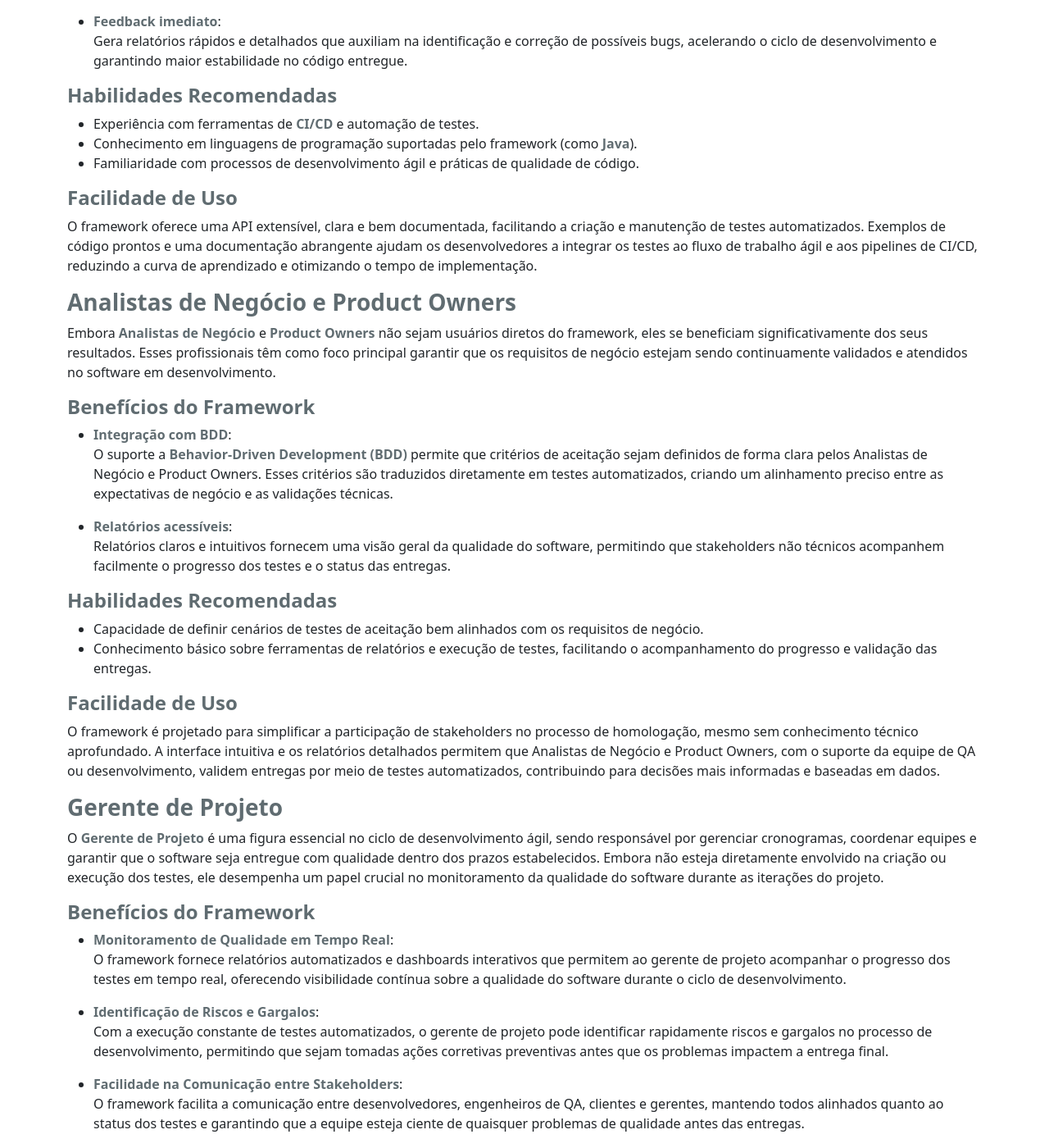
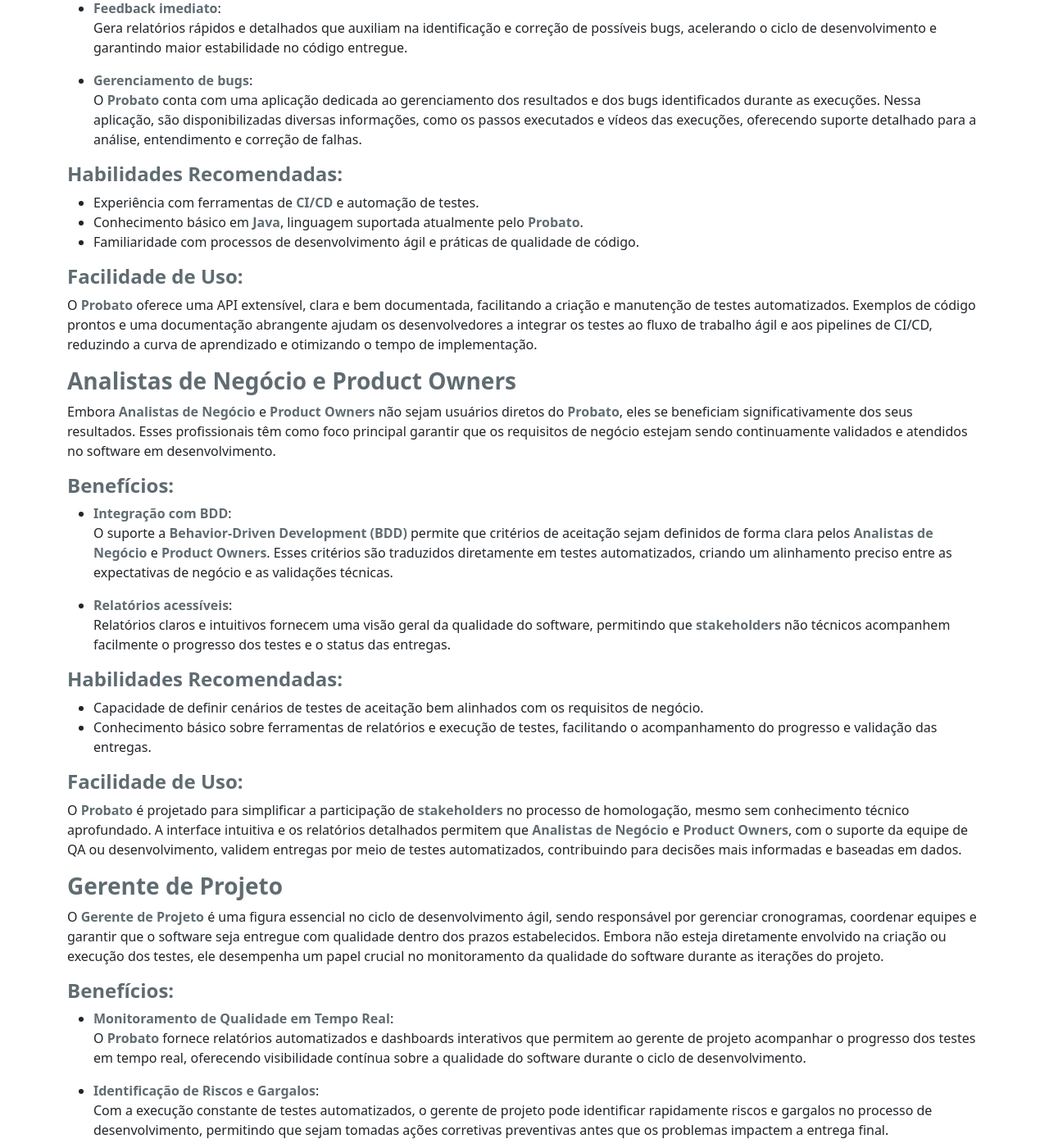
Before and after one commit to probato-team/probato, a Jekyll site: the page built from docs/target-audience.md, in a window 1280 px wide and 1400 px high, scrolled down 1650 px. Shown: the whole window at 82% size. Built offline with Jekyll 4.4.1, drawn with Linux system fonts in a browser that asks for light colours; some of the changed text lies outside the part shown.

Commit message:
docs: Fix text

```diff
--- a/docs/target-audience.md
+++ b/docs/target-audience.md
@@ -3,133 +3,135 @@
 description: Público alvo
 ---
 
-O **Probato** foi concebido para atender a uma ampla gama de profissionais envolvidos no desenvolvimento e garantia da qualidade de software. Com uma abordagem versátil e intuitiva, ele se adapta tanto às necessidades de engenheiros de testes experientes quanto às demandas de desenvolvedores que buscam integrar a automação de forma eficiente ao ciclo de desenvolvimento.
+O **Probato** foi concebido para atender a uma ampla gama de profissionais envolvidos no desenvolvimento e na garantia da qualidade de software. Com uma abordagem versátil e intuitiva, ele se adapta tanto às necessidades de engenheiros de testes experientes quanto às demandas de desenvolvedores que buscam integrar a automação de forma eficiente ao ciclo de desenvolvimento. Além disso, atende também a outros colaboradores e partes interessadas que desejam acompanhar a qualidade do projeto alvo dos testes. A seguir, apresentamos os principais perfis de usuários que podem se beneficiar deste framework:
 
-A seguir, apresentamos os principais perfis de usuários que podem se beneficiar deste framework:
 ### **Engenheiro de Teste (QA)**
 
-O **Engenheiro de Teste** ou **Quality Assurance (QA)** compõem um dos principais públicos-alvo deste framework. Esses especialistas são responsáveis por garantir a qualidade do software, validando suas funcionalidades e assegurando que novos desenvolvimentos não introduzam defeitos.
+O **Engenheiro de Teste** ou **Quality Assurance (QA)** compõem um dos principais públicos-alvo do **Probato**. Esses especialistas são responsáveis por garantir a qualidade do software, validando suas funcionalidades e assegurando que novos desenvolvimentos não introduzam defeitos.
 
-#### **Benefícios do Framework**
+#### **Benefícios:**
 
 - **Acessibilidade para QAs menos experientes em programação**:
-    O framework oferece um conjunto de ferramentas que permite criar testes automatizados com o mínimo de codificação, facilitando sua utilização por QAs com habilidades técnicas limitadas.
+    O **Probato** oferece um conjunto de ferramentas que permite criar testes automatizados com o mínimo de codificação e máxima reutilização, facilitando sua utilização por QAs com menos experiência.
 
 - **Cobertura ampla de testes**:
     Suporte a testes funcionais e de regressão, permitindo uma validação abrangente dos fluxos da aplicação com eficiência e confiabilidade.
 
 - **Análise e feedback imediatos**:
-    Ferramentas integradas para gerenciamento e análise dos dados coletados fornecem feedback claro e detalhado sobre os resultados dos testes, acelerando a identificação de problemas.
+    Possui aplicação dedicada para gerenciamento e análise dos dados coletados fornecem feedback claro e detalhado sobre os resultados dos testes, acelerando a identificação de problemas.
 
 - **Apoio a boas práticas e padrões**:
     Estrutura orientada a componentes com suporte a metodologias como **Test-Driven Development (TDD)** e **Behavior-Driven Development (BDD)**, permitindo que testes sejam planejados e escritos antes mesmo da implementação de novas funcionalidades.
 
 - **Extensibilidade e personalização**:
-    API flexível que possibilita a personalização do framework, atendendo às necessidades de testes avançados e específicos.
+    API flexível que possibilita a personalização do **Probato**, atendendo às necessidades de testes avançados e específicos.
 
-#### **Habilidades Recomendadas**
+#### **Habilidades Recomendadas:**
 
-Para obter o máximo do framework, recomenda-se que os profissionais possuam:
+Para obter o máximo do **Probato**, recomenda-se que os profissionais possuam:
 
-- Conhecimento básico em **Java**, linguagem suportada pelo framework.
+- Conhecimento básico em **Java**, linguagem suportada atualmente pelo **Probato**.
 - Experiência com ferramentas de automação de testes e processos de QA.
 - Familiaridade com a criação de cenários de teste baseados em critérios de aceitação.
 - Compreensão dos conceitos de **Data-Driven Testing** e **Page Object Model (POM)**.
 
-#### **Facilidade de Uso**
+#### **Facilidade de Uso:**
 
-O framework foi projetado com uma interface intuitiva e suporte a linguagens de alto nível, permitindo que engenheiros de testes criem e executem scripts de automação com facilidade, mesmo sem amplo conhecimento de programação. Além disso, a integração com ferramentas populares de automação garante uma curva de aprendizado reduzida e rápida adaptação ao framework.
+O **Probato** foi projetado com uma interface intuitiva e suporte a linguagem de alto nível, permitindo que engenheiros de testes criem e executem scripts de automação com facilidade, mesmo sem amplo conhecimento de programação. Além disso, a integração com ferramentas populares de automação garante uma curva de aprendizado reduzida e rápida adaptação.
 
 ### **Desenvolvedor de Software**
 
 Os **Desenvolvedores de Software** também representam um público-alvo essencial, especialmente em ambientes ágeis. Eles desempenham um papel fundamental na garantia da qualidade do código que produzem, assegurando que as novas funcionalidades atendam aos requisitos e não impactem negativamente o sistema existente.
 
-#### **Benefícios do Framework**
+#### **Benefícios:**
 
 - **Integração com CI/CD**:
-    Projetado para integração simplificada em pipelines de **Continuous Integration/Continuous Delivery (CI/CD)**, o framework permite a execução automatizada de testes a cada nova versão do código, garantindo validações contínuas e ágeis.
+    Projetado para integração simplificada em pipelines de **Continuous Integration/Continuous Delivery (CI/CD)**, o **Probato** permite a execução automatizada de testes a cada nova versão do código, garantindo validações contínuas e ágeis.
 
 - **Feedback imediato**:
     Gera relatórios rápidos e detalhados que auxiliam na identificação e correção de possíveis bugs, acelerando o ciclo de desenvolvimento e garantindo maior estabilidade no código entregue.
 
-#### **Habilidades Recomendadas**
+- **Gerenciamento de bugs**:
+    O **Probato** conta com uma aplicação dedicada ao gerenciamento dos resultados e dos bugs identificados durante as execuções. Nessa aplicação, são disponibilizadas diversas informações, como os passos executados e vídeos das execuções, oferecendo suporte detalhado para a análise, entendimento e correção de falhas.
+
+#### **Habilidades Recomendadas:**
 
 - Experiência com ferramentas de **CI/CD** e automação de testes.
-- Conhecimento em linguagens de programação suportadas pelo framework (como **Java**).
+- Conhecimento básico em **Java**, linguagem suportada atualmente pelo **Probato**.
 - Familiaridade com processos de desenvolvimento ágil e práticas de qualidade de código.
 
-#### **Facilidade de Uso**
+#### **Facilidade de Uso:**
 
-O framework oferece uma API extensível, clara e bem documentada, facilitando a criação e manutenção de testes automatizados. Exemplos de código prontos e uma documentação abrangente ajudam os desenvolvedores a integrar os testes ao fluxo de trabalho ágil e aos pipelines de CI/CD, reduzindo a curva de aprendizado e otimizando o tempo de implementação.
+O **Probato** oferece uma API extensível, clara e bem documentada, facilitando a criação e manutenção de testes automatizados. Exemplos de código prontos e uma documentação abrangente ajudam os desenvolvedores a integrar os testes ao fluxo de trabalho ágil e aos pipelines de CI/CD, reduzindo a curva de aprendizado e otimizando o tempo de implementação.
 
 ### **Analistas de Negócio e Product Owners**
 
-Embora **Analistas de Negócio** e **Product Owners** não sejam usuários diretos do framework, eles se beneficiam significativamente dos seus resultados. Esses profissionais têm como foco principal garantir que os requisitos de negócio estejam sendo continuamente validados e atendidos no software em desenvolvimento.
+Embora **Analistas de Negócio** e **Product Owners** não sejam usuários diretos do **Probato**, eles se beneficiam significativamente dos seus resultados. Esses profissionais têm como foco principal garantir que os requisitos de negócio estejam sendo continuamente validados e atendidos no software em desenvolvimento.
 
-#### **Benefícios do Framework**
+#### **Benefícios:**
 
 - **Integração com BDD**:
-    O suporte a **Behavior-Driven Development (BDD)** permite que critérios de aceitação sejam definidos de forma clara pelos Analistas de Negócio e Product Owners. Esses critérios são traduzidos diretamente em testes automatizados, criando um alinhamento preciso entre as expectativas de negócio e as validações técnicas.
+    O suporte a **Behavior-Driven Development (BDD)** permite que critérios de aceitação sejam definidos de forma clara pelos **Analistas de Negócio** e **Product Owners**. Esses critérios são traduzidos diretamente em testes automatizados, criando um alinhamento preciso entre as expectativas de negócio e as validações técnicas.
 
 - **Relatórios acessíveis**:
-    Relatórios claros e intuitivos fornecem uma visão geral da qualidade do software, permitindo que stakeholders não técnicos acompanhem facilmente o progresso dos testes e o status das entregas.
+    Relatórios claros e intuitivos fornecem uma visão geral da qualidade do software, permitindo que **stakeholders** não técnicos acompanhem facilmente o progresso dos testes e o status das entregas.
 
-#### **Habilidades Recomendadas**
+#### **Habilidades Recomendadas:**
 
 - Capacidade de definir cenários de testes de aceitação bem alinhados com os requisitos de negócio.
 - Conhecimento básico sobre ferramentas de relatórios e execução de testes, facilitando o acompanhamento do progresso e validação das entregas.
 
-#### **Facilidade de Uso**
+#### **Facilidade de Uso:**
 
-O framework é projetado para simplificar a participação de stakeholders no processo de homologação, mesmo sem conhecimento técnico aprofundado. A interface intuitiva e os relatórios detalhados permitem que Analistas de Negócio e Product Owners, com o suporte da equipe de QA ou desenvolvimento, validem entregas por meio de testes automatizados, contribuindo para decisões mais informadas e baseadas em dados.
+O **Probato** é projetado para simplificar a participação de **stakeholders** no processo de homologação, mesmo sem conhecimento técnico aprofundado. A interface intuitiva e os relatórios detalhados permitem que **Analistas de Negócio** e **Product Owners**, com o suporte da equipe de QA ou desenvolvimento, validem entregas por meio de testes automatizados, contribuindo para decisões mais informadas e baseadas em dados.
 
 ### **Gerente de Projeto**
 
 O **Gerente de Projeto** é uma figura essencial no ciclo de desenvolvimento ágil, sendo responsável por gerenciar cronogramas, coordenar equipes e garantir que o software seja entregue com qualidade dentro dos prazos estabelecidos. Embora não esteja diretamente envolvido na criação ou execução dos testes, ele desempenha um papel crucial no monitoramento da qualidade do software durante as iterações do projeto.
 
-#### **Benefícios do Framework**
+#### **Benefícios:**
 
 - **Monitoramento de Qualidade em Tempo Real**:
-    O framework fornece relatórios automatizados e dashboards interativos que permitem ao gerente de projeto acompanhar o progresso dos testes em tempo real, oferecendo visibilidade contínua sobre a qualidade do software durante o ciclo de desenvolvimento.
+    O **Probato** fornece relatórios automatizados e dashboards interativos que permitem ao gerente de projeto acompanhar o progresso dos testes em tempo real, oferecendo visibilidade contínua sobre a qualidade do software durante o ciclo de desenvolvimento.
 
 - **Identificação de Riscos e Gargalos**:
     Com a execução constante de testes automatizados, o gerente de projeto pode identificar rapidamente riscos e gargalos no processo de desenvolvimento, permitindo que sejam tomadas ações corretivas preventivas antes que os problemas impactem a entrega final.
 
 - **Facilidade na Comunicação entre Stakeholders**:
-    O framework facilita a comunicação entre desenvolvedores, engenheiros de QA, clientes e gerentes, mantendo todos alinhados quanto ao status dos testes e garantindo que a equipe esteja ciente de quaisquer problemas de qualidade antes das entregas.
+    O **Probato** facilita a comunicação entre desenvolvedores, engenheiros de QA, clientes e gerentes, mantendo todos alinhados quanto ao status dos testes e garantindo que a equipe esteja ciente de quaisquer problemas de qualidade antes das entregas.
 
-#### **Habilidades Recomendadas**
+#### **Habilidades Recomendadas:**
 
 - **Interpretação de Relatórios e Métricas de Qualidade**:
-    O gerente de projeto deve ser capaz de compreender os relatórios e métricas gerados pelo framework para avaliar o progresso da qualidade do software, identificar áreas críticas e tomar decisões informadas.
+    O gerente de projeto deve ser capaz de compreender os relatórios e métricas gerados pelo **Probato** para avaliar o progresso da qualidade do software, identificar áreas críticas e tomar decisões informadas.
 
 - **Familiaridade com Metodologias Ágeis e Integração de Testes**:
     O gerente deve ter experiência com metodologias ágeis e entender como os testes automatizados são incorporados aos sprints ou iterações, assegurando que o software seja validado continuamente ao longo do desenvolvimento.
 
-#### **Facilidade de Uso**
+#### **Facilidade de Uso:**
 
-O framework é projetado para ser intuitivo, permitindo que gerentes de projeto acompanhem o status dos testes sem a necessidade de um conhecimento técnico profundo. Relatórios visuais, gráficos e dashboards oferecem uma visão clara e imediata da qualidade do software, facilitando a tomada de decisões rápidas e eficazes durante todo o ciclo de vida do projeto.
+O **Probato** é projetado para ser intuitivo, permitindo que gerentes de projeto acompanhem o status dos testes sem a necessidade de um conhecimento técnico profundo. Relatórios visuais, gráficos e dashboards oferecem uma visão clara e imediata da qualidade do software, facilitando a tomada de decisões rápidas e eficazes durante todo o ciclo de vida do projeto.
 
 ### **Clientes**
 
 O **Cliente** desempenha um papel fundamental no processo de homologação e validação do software, sendo responsável por garantir que o produto final atenda aos requisitos de negócio. Embora não sejam diretamente responsáveis pela criação dos testes automatizados, sua participação ativa na execução do plano de testes e na validação das funcionalidades é essencial para assegurar que o produto esteja alinhado com suas expectativas.
 
-##### **Benefícios do Framework**
+#### **Benefícios:**
 
 - **Acompanhamento Transparente do Processo de Testes**:
-    O framework permite que os clientes acompanhem o progresso dos testes de maneira simples e transparente, com relatórios detalhados e de fácil compreensão, proporcionando uma visão clara da qualidade do produto em tempo real.
+    O **Probato** permite que os clientes acompanhem o progresso dos testes de maneira simples e transparente, com relatórios detalhados e de fácil compreensão, proporcionando uma visão clara da qualidade do produto em tempo real.
 
 - **Execução de Testes para Validação de Funcionalidades**:
     Com uma interface intuitiva, o cliente pode facilmente executar testes baseados em scripts predefinidos, bem como assistir a vídeos de execução, garantindo que os requisitos de negócio sejam atendidos conforme esperado. Isso permite que o cliente valide diretamente as funcionalidades críticas antes da entrega final do software.
 
-#### **Habilidades Recomendadas**
+#### **Habilidades Recomendadas:**
 
 - **Interpretação de Relatórios e Métricas de Qualidade**:
-    Embora não seja necessário um conhecimento técnico profundo, os clientes devem ser capazes de revisar os relatórios e métricas gerados pelo framework, utilizando dashboards e visualizações claras para entender o status do produto.
+    Embora não seja necessário um conhecimento técnico profundo, os clientes devem ser capazes de revisar os relatórios e métricas gerados pelo **Probato**, utilizando dashboards e visualizações claras para entender o status do produto.
 
 - **Familiaridade com Requisitos de Negócio e Plano de Testes**:
     É importante que o cliente tenha uma compreensão básica do plano de testes e dos requisitos de negócio, permitindo que participe de forma eficaz na validação das funcionalidades e no processo de homologação.
 
-#### **Facilidade de Uso**
+#### **Facilidade de Uso:**
 
-O framework oferece uma interface simplificada que permite aos clientes executar scripts de testes sem a necessidade de conhecimentos técnicos avançados. Os relatórios gerados são apresentados de maneira clara e objetiva, facilitando a análise dos resultados e a tomada de decisões durante o processo de homologação e aprovação do produto.
+O **Probato** oferece uma interface simplificada que permite aos clientes executar scripts de testes sem a necessidade de conhecimentos técnicos avançados. Os relatórios gerados são apresentados de maneira clara e objetiva, facilitando a análise dos resultados e a tomada de decisões durante o processo de homologação e aprovação do produto.
```
Also changed, not shown: docs/another-page.md (deleted, +0 -11 lines).
